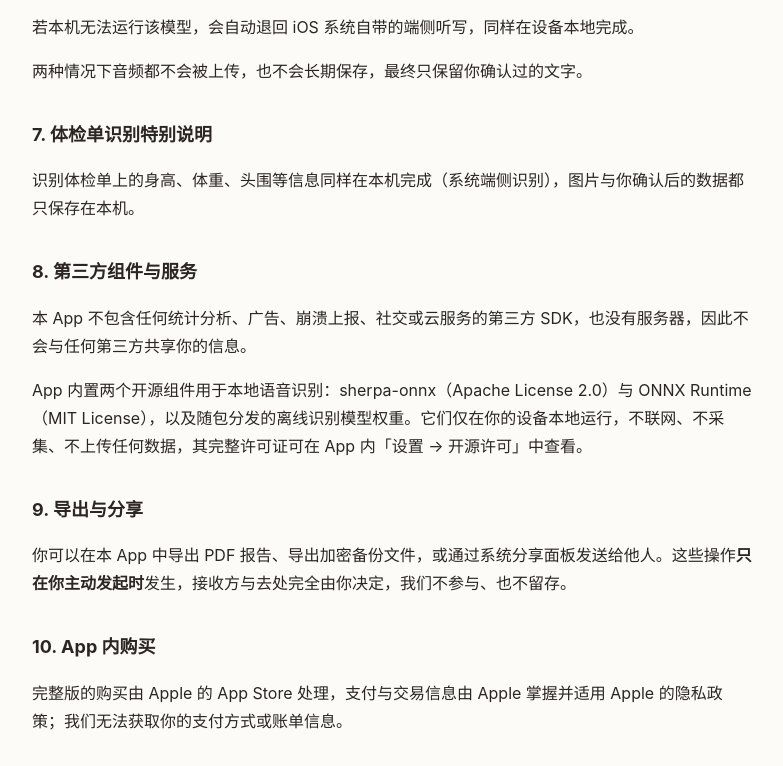
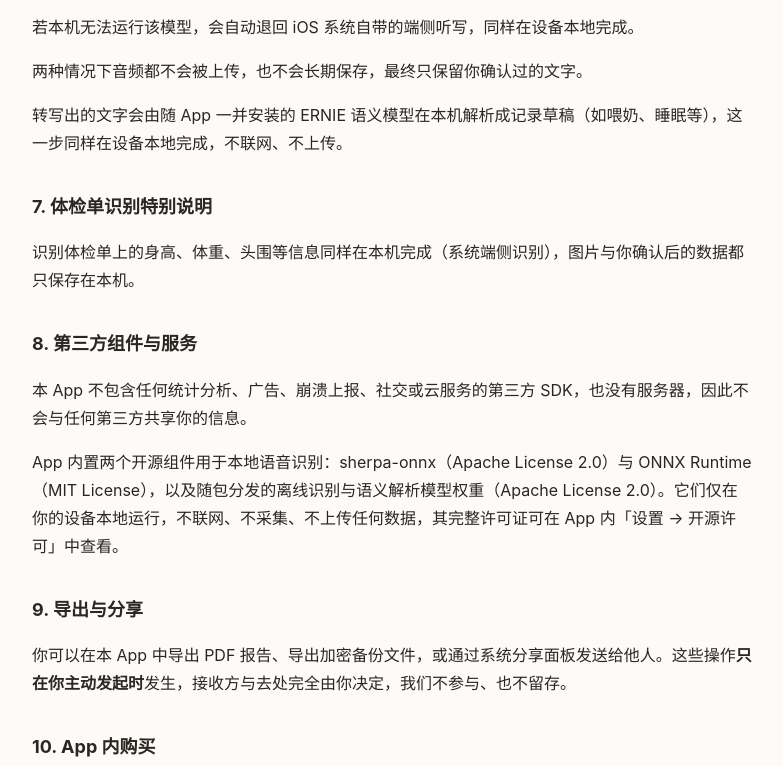
Before and after one commit to MrYoung-1995/baby-growth-privacy, a plain HTML site: page index.html in a window 1280 px wide. Shown: the part 1524-2290 px from the top of the page, without its empty margins (248-1031 px from the left). Drawn offline with Linux system fonts and the light colour scheme.

Commit message:
docs: 第 6/8 条补 ERNIE 语义解析说明与开源许可口径，生效日期更新至 2026-11-26

```diff
--- a/index.html
+++ b/index.html
@@ -27,7 +27,7 @@
 <body>
 <main>
   <h1>宝宝成长智录 · 隐私政策</h1>
-  <p class="updated">生效日期：2026 年 11 月 19 日</p>
+  <p class="updated">生效日期：2026 年 11 月 26 日</p>
 
   <p class="lead">本 App 不收集你的任何个人信息。你记录的所有内容只保存在你的手机上，不会上传到任何服务器 —— 我们也没有服务器。</p>
 
@@ -67,13 +67,14 @@
   <p>语音转文字使用随 App 一并安装的离线识别模型（sherpa-onnx 与中文识别模型），在设备本地完成，不需要联网，也不需要额外下载语言包。</p>
   <p>若本机无法运行该模型，会自动退回 iOS 系统自带的端侧听写，同样在设备本地完成。</p>
   <p>两种情况下音频都不会被上传，也不会长期保存，最终只保留你确认过的文字。</p>
+  <p>转写出的文字会由随 App 一并安装的 ERNIE 语义模型在本机解析成记录草稿（如喂奶、睡眠等），这一步同样在设备本地完成，不联网、不上传。</p>
 
   <h2>7. 体检单识别特别说明</h2>
   <p>识别体检单上的身高、体重、头围等信息同样在本机完成（系统端侧识别），图片与你确认后的数据都只保存在本机。</p>
 
   <h2>8. 第三方组件与服务</h2>
   <p>本 App 不包含任何统计分析、广告、崩溃上报、社交或云服务的第三方 SDK，也没有服务器，因此不会与任何第三方共享你的信息。</p>
-  <p>App 内置两个开源组件用于本地语音识别：sherpa-onnx（Apache License 2.0）与 ONNX Runtime（MIT License），以及随包分发的离线识别模型权重。它们仅在你的设备本地运行，不联网、不采集、不上传任何数据，其完整许可证可在 App 内「设置 → 开源许可」中查看。</p>
+  <p>App 内置两个开源组件用于本地语音识别：sherpa-onnx（Apache License 2.0）与 ONNX Runtime（MIT License），以及随包分发的离线识别与语义解析模型权重（Apache License 2.0）。它们仅在你的设备本地运行，不联网、不采集、不上传任何数据，其完整许可证可在 App 内「设置 → 开源许可」中查看。</p>
 
   <h2>9. 导出与分享</h2>
   <p>你可以在本 App 中导出 PDF 报告、导出加密备份文件，或通过系统分享面板发送给他人。这些操作<strong>只在你主动发起时</strong>发生，接收方与去处完全由你决定，我们不参与、也不留存。</p>
```
